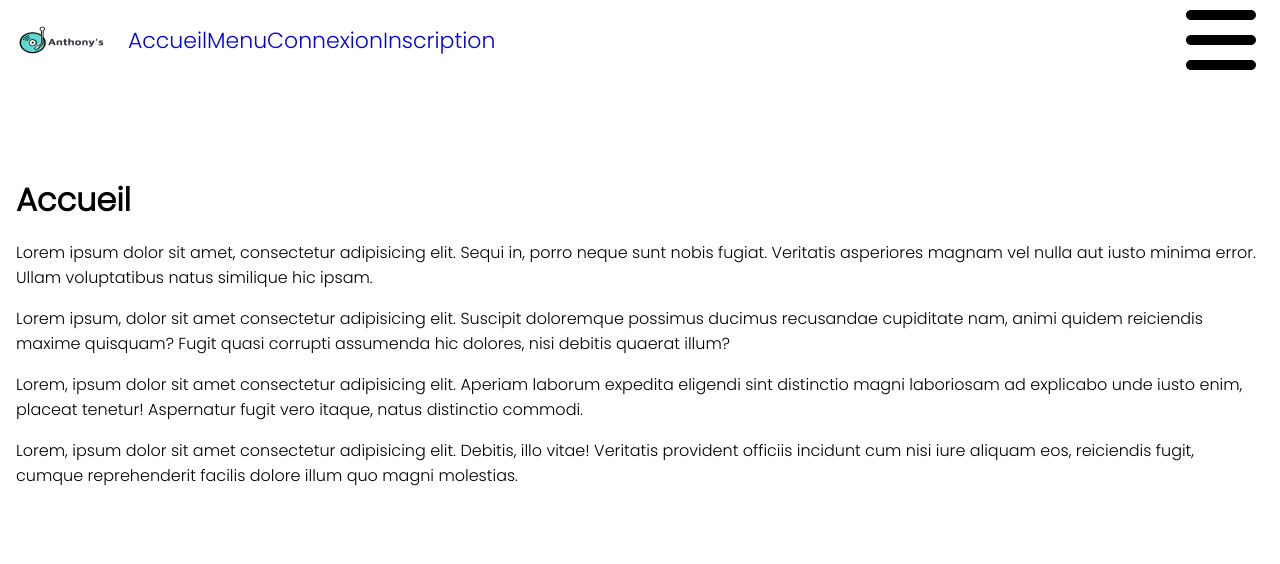
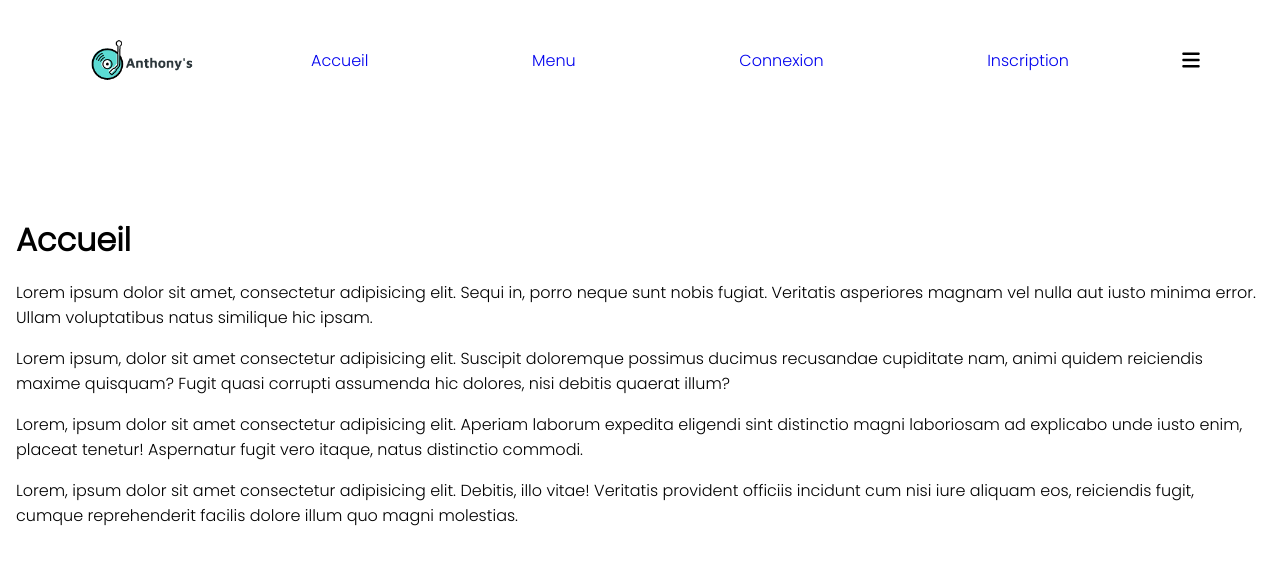
Before and after one commit to WildCodeSchool/2023-02-JS-RemoteFR-JSWizards-P3-Team-Hufflepuff, a React (Vite) app in the folder frontend/: page / in a window 1280 px wide. Shown: the top 564 px of the page. Built offline with nearby package versions, Linux system fonts and the light colour scheme.

Commit message:
debug css

```diff
--- a/frontend/src/App.jsx
+++ b/frontend/src/App.jsx
@@ -1,4 +1,4 @@
-import Navbar from "./components/Navbar";
+import Navbar from "./components/Navbar/Navbar";
 import "./App.css";
 
 function App() {
--- a/frontend/src/components/Navbar.css
+++ /dev/null
@@ -1,94 +0,0 @@
-header {
-  display: flex;
-  justify-content:space-around;
-  align-items: center;
-}
-
-.logo {
-  width:100px ;
-  height:80px ;
-}
-
-.navbar {
-  width: 80%;
-  display: flex;
-  justify-content: space-between;
-  align-items: center;
-}
-
-.bars {
-  width: 100px;
-  height: 80px;
-}
-
-
-li {
-  display:none;
-  height: auto;
-  width: 135.8px;
-  float: none;
-  list-style: none;
-  padding: 0;
-  margin: 0;
-  background-color: #fff;
-}
-
-.navbar > .navbar_liste > .navbar_item{
-  display: inline-block;
-  margin-left: center;
-  font-size: 22px;
-  color: #fff;
-}
-
-.navbar > .navbar_links {
-  display: inline;
-  float: right;
-  font-size: 18px;
-}
-
-.navbar > .navbar_links > a {
-  display: inline-block;
-  padding: 13px 10px 13px 10px;
-  text-align: center;
-  color: #efefef;
-}
-
-.navbar > .navbar_inks > a:hover {
-  background-color: rgba(0, 0, 0, 0.3);
-}
-
-.navbar > #navbar_check {
-  display: none;
-}
-
-/*
-  Responsive mobile
-*/
-@media screen and (max-width: 780px){
-}
-
-/*
-  Responsive tablette
-*/
-@media screen and (max-width: 979px){
-  .nav > .nav-links {
-    position: absolute;
-    display: block;
-    width: 100%;
-    background-color: #333;
-    height: 0px;
-    transition: all 0.3s ease-in;
-    overflow-y: hidden;
-    top: 50px;
-    left: 0px;
-  }
-  .nav > .nav-links > a {
-    display: block;
-    width: 100%;
-  }
-
-  .logoDJ {
-    width: 50px;
-    height: 50px;
-  }
-}
--- /dev/null
+++ b/frontend/src/components/Navbar/Navbar.css
@@ -0,0 +1,60 @@
+header {
+  width: 90%;
+  margin: 0 auto;
+  display: flex;
+  justify-content: space-around;
+  align-items: center;
+}
+
+.logo {
+  width: auto;
+  height: 120px;
+}
+
+.navbar {
+  width: 80%;
+}
+
+.navbar ul {
+  display: flex;
+  justify-content: space-around;
+  align-items: center;
+  list-style: none;
+}
+
+.bars {
+  width: 20px;
+  height: 20px;
+}
+
+/*
+  Responsive mobile
+*/
+@media screen and (max-width: 780px) {
+}
+
+/*
+  Responsive tablette
+*/
+@media screen and (max-width: 979px) {
+  .nav > .nav-links {
+    position: absolute;
+    display: block;
+    width: 100%;
+    background-color: #333;
+    height: 0px;
+    transition: all 0.3s ease-in;
+    overflow-y: hidden;
+    top: 50px;
+    left: 0px;
+  }
+  .nav > .nav-links > a {
+    display: block;
+    width: 100%;
+  }
+
+  .logoDJ {
+    width: 50px;
+    height: 50px;
+  }
+}
--- a/frontend/src/components/Navbar.jsx
+++ b/frontend/src/components/Navbar/Navbar.jsx
@@ -1,7 +1,7 @@
 import React from "react";
 import "./Navbar.css";
-import logo from "../assets/logo-2.png";
-import bars from "../assets/bars.svg";
+import logo from "../../assets/logo-2.png";
+import bars from "../../assets/bars.svg";
 
 export default function Navbar() {
   return (
@@ -13,12 +13,18 @@ export default function Navbar() {
             <a href="!#" className="navbar_link">
               Accueil
             </a>
+          </li>
+          <li>
             <a href="!#" className="navbar_link">
               Menu
             </a>
+          </li>
+          <li>
             <a href="!#" className="navbar_link">
               Connexion
             </a>
+          </li>
+          <li>
             <a href="!#" className="navbar_link">
               Inscription
             </a>
```
